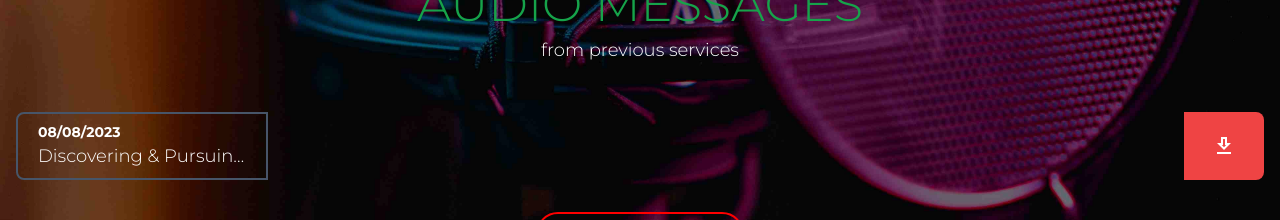
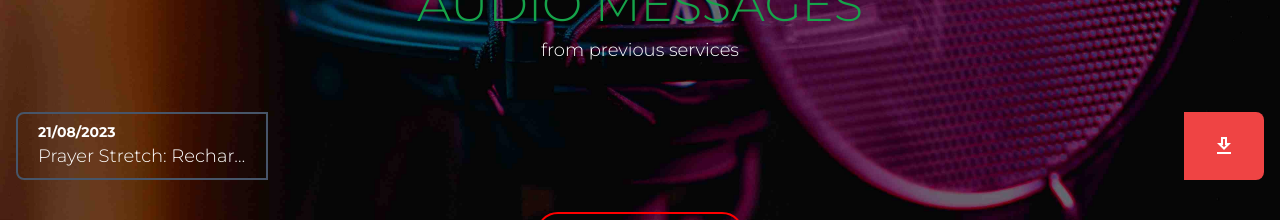
Before and after one commit to NRG-BUILDS/wcffuta, a React (Create React App) app: page / in a window 1280 px wide. Shown: the part 4560-4780 px from the top of the page. Built offline with nearby package versions, Linux system fonts and the light colour scheme.

Commit message:
Update PodcastSect.js Messages

```diff
--- a/src/views/Homepage/PodcastSect.js
+++ b/src/views/Homepage/PodcastSect.js
@@ -26,6 +26,8 @@ const AudioTrack = ({Date, Title, link}) => {
 const PodcastSect = () => {
     const [viewMore, setViewMore] = useState(false);
     const podcasts = [
+        {date: '21/08/2023', title: 'Prayer Stretch: Recharge', link: 'https://drive.google.com/drive/folders/1-0RhxfxbiTZiX0yYqK-YqUlAQ7nfXOQT'},
+        {date: '15/08/2023', title: 'Christ\'s Healing Power', link: 'https://drive.google.com/drive/folders/1-0RhxfxbiTZiX0yYqK-YqUlAQ7nfXOQT'},
         {date: '08/08/2023', title: 'Discovering & Pursuing Our Purpose in Christ', link: 'https://drive.google.com/file/d/1-CciesNrvZA3tGs9ENUb_adE4TvPAnIi/view?usp=drivesdk'},
         {date: '08/08/2023', title: 'More Coming Soon...', link: '#'},
         {date: '08/08/2023', title: 'More Coming Soon...', link: '#'},
```
